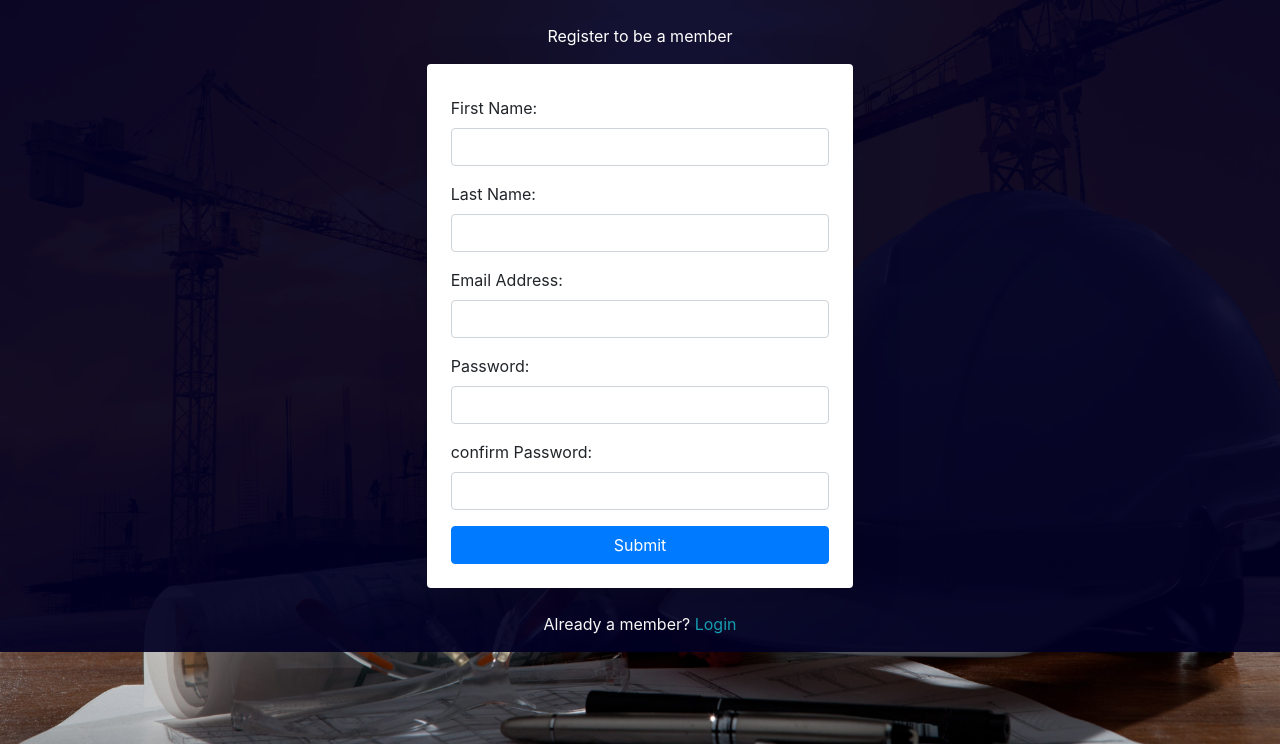
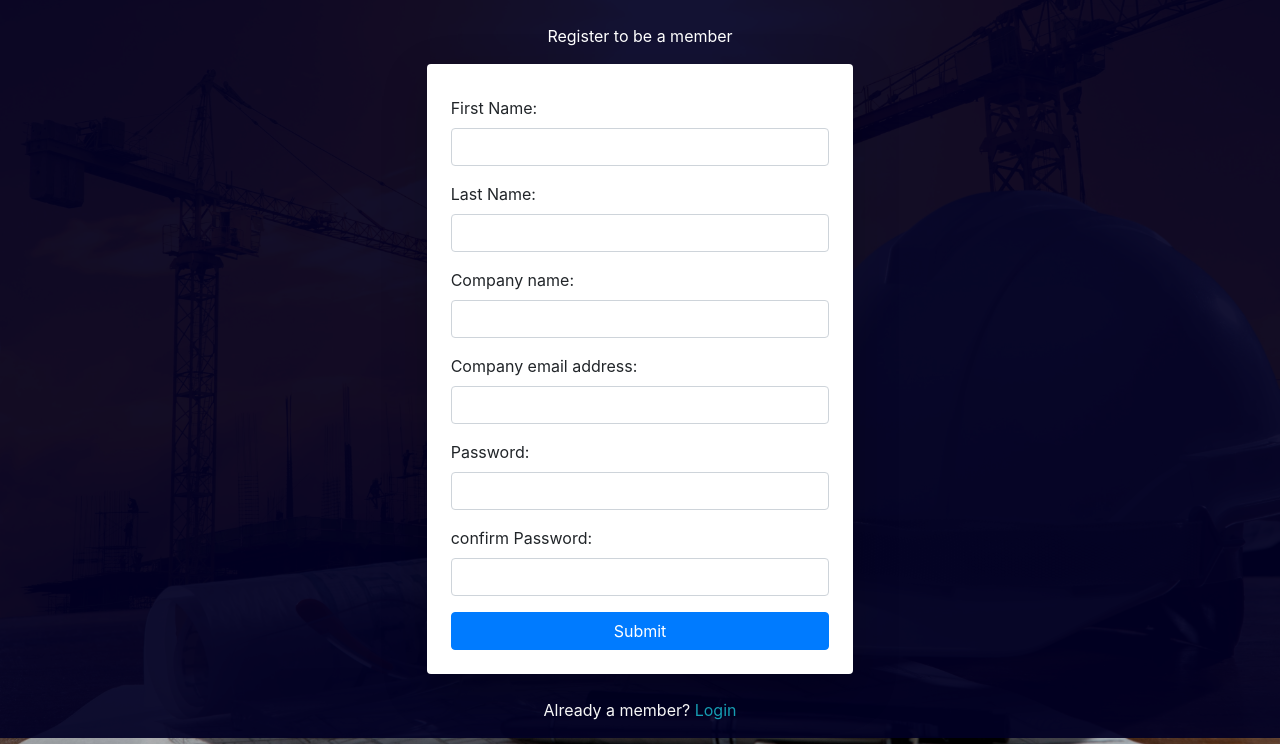
Before and after one commit to mutumakeffa/TeeSquare, a Flask app: page /register in a window 1280 px wide. Shown: the part 56-800 px from the top of the page. Run offline with Flask 2, Linux system fonts and the light colour scheme; some libraries are stand-ins or nearby versions.

Commit message:
db bad request issue solved

```diff
--- a/templates/Registration_template.html
+++ b/templates/Registration_template.html
@@ -38,7 +38,11 @@
             <input type="text" class="form-control" name="l_name" id="secondName">
           </div>
           <div class="form-group">
-            <label for="email">Email Address:</label>
+              <label for="companyName">Company name: </label>
+              <input type="text" class="form-control" name="companyName" id="companyName">
+          </div>
+          <div class="form-group">
+              <label for="email">Company email address:</label>
             <input type="text" class="form-control" name="email_add" id="email" required="required">
             <p>{{ msg3 }}</p>
           </div>
```
